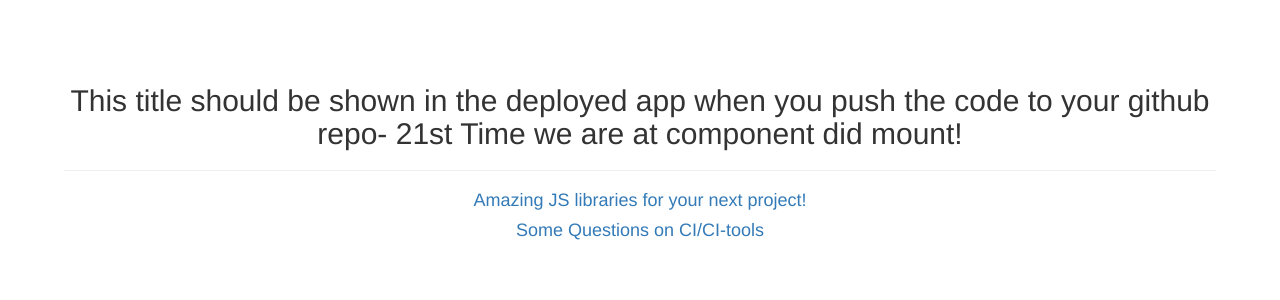
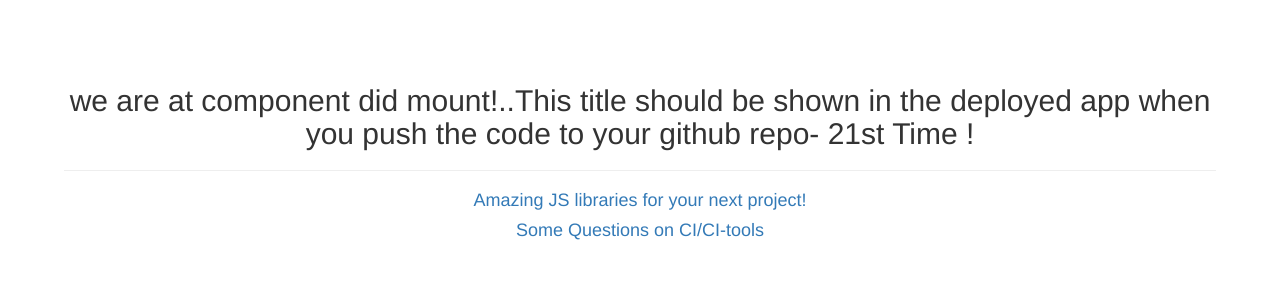
Before and after one commit to lenarhus/TelegramShopBot, a React (Create React App) app: page / in a window 1280 px wide. Shown: the top 300 px of the page. Built offline with nearby package versions, Linux system fonts and the light colour scheme.

Commit message:
b7 change

```diff
--- a/src/components/App.js
+++ b/src/components/App.js
@@ -5,7 +5,7 @@ class App extends Component{
     render() {
         return (
             <div>
-                      <h2>This title should be shown in the deployed app when you push the code to your github repo- 21st Time we are at component did mount!</h2>
+                      <h2> we are at component did mount!..This title should be shown in the deployed app when you push the code to your github repo- 21st Time !</h2>
                       <hr/>
                       <ShortcutList/>
             </div>
```
